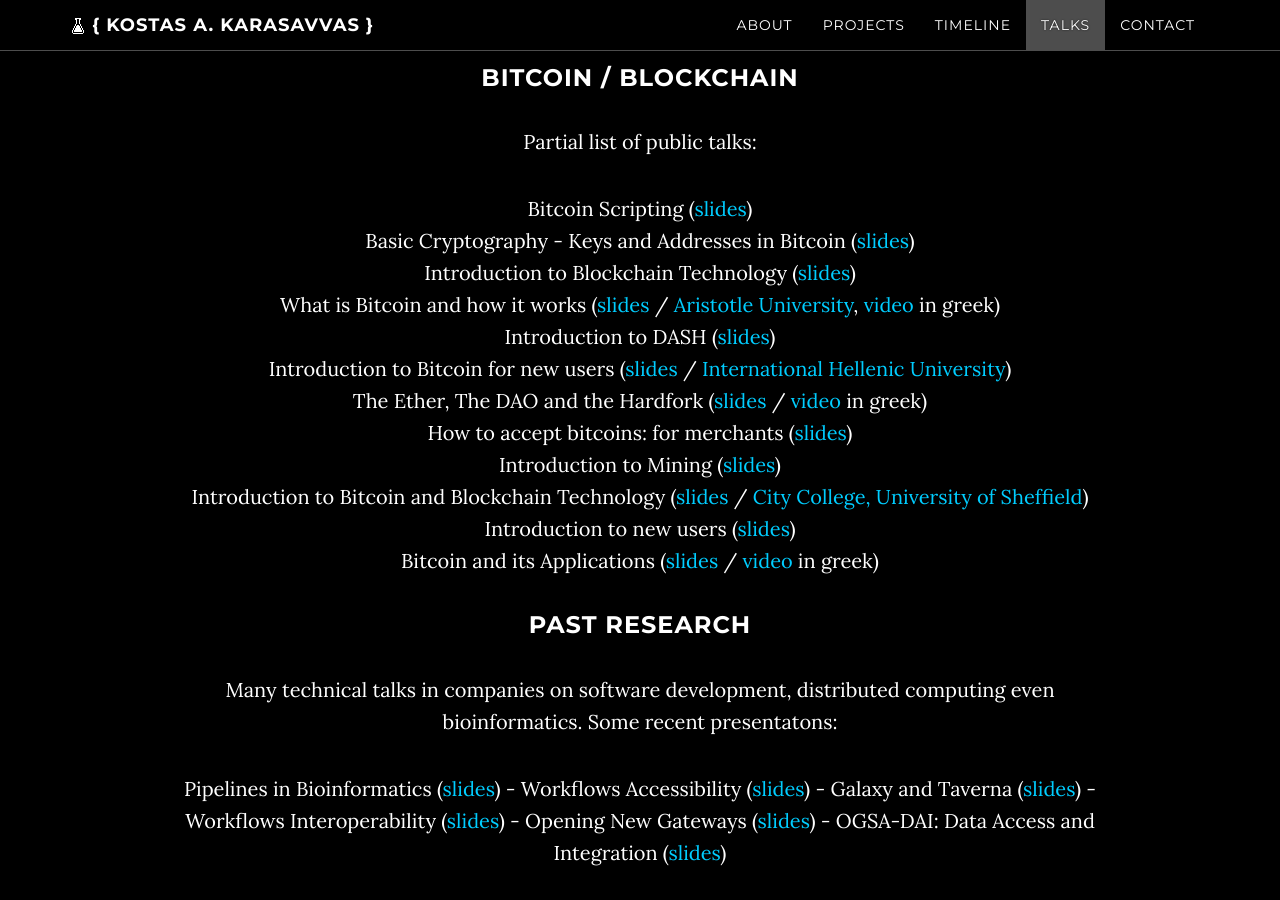
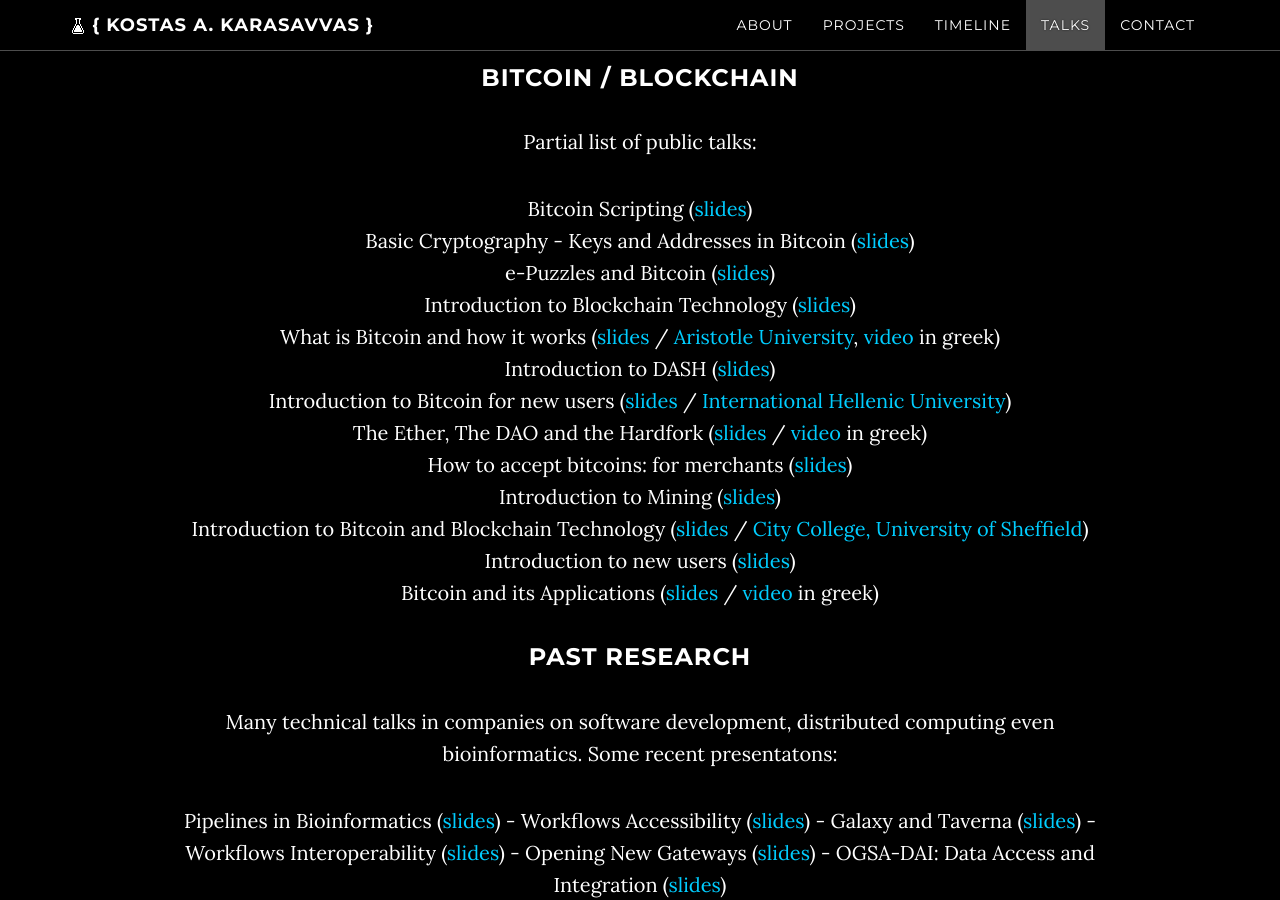
Before and after one commit to karask/karask.github.io, a Jekyll site: the page built from index.html, in a window 1280 px wide and 900 px high, scrolled down 6607 px. Built offline with Jekyll 4.4.1, drawn with Linux system fonts in a browser that asks for light colours; nearby versions of some CDN libraries; the list of posts is cut into pages by our own code; comment, search, counter and statistics services are not loaded.

Commit message:
added e-Puzzles talk

```diff
--- a/talks.html
+++ b/talks.html
@@ -13,6 +13,7 @@ Partial list of public talks:
 
 Bitcoin Scripting ([slides](/assets/IntroductionToBitcoinScripting.pdf))<br>
 Basic Cryptography - Keys and Addresses in Bitcoin ([slides](/assets/BitcoinKeysAndAddresses.pdf))<br>
+e-Puzzles and Bitcoin ([slides](/assets/e-PuzzlesAndBitcoin.pdf))<br>
 Introduction to Blockchain Technology ([slides](/assets/ACT_CareerDay-Introduction_to_Blockchain_Technology.pdf))<br>
 What is Bitcoin and how it works ([slides](/assets/Bitcoin_Aristotle_University_Lecture.pdf) / <a href="http://oswinds.csd.auth.gr/news/introduction-bitcoin-and-how-it-works" target="_blank">Aristotle University</a>, <a href="https://www.auth.gr/video/24872" target="_blank">video</a> in greek)<br>
 Introduction to DASH ([slides](/assets/Introduction_to_DASH.pdf))<br>
```
